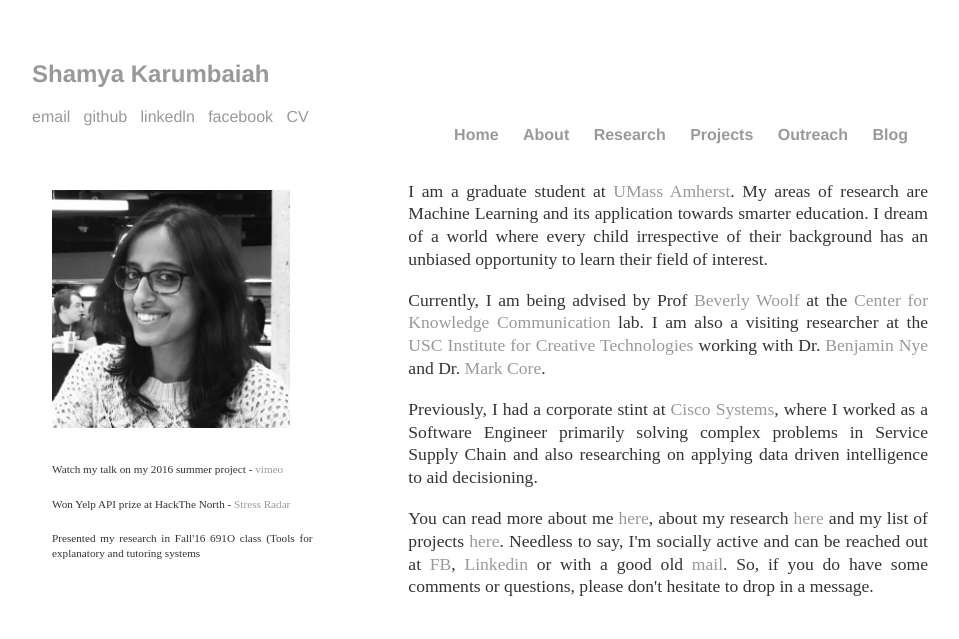
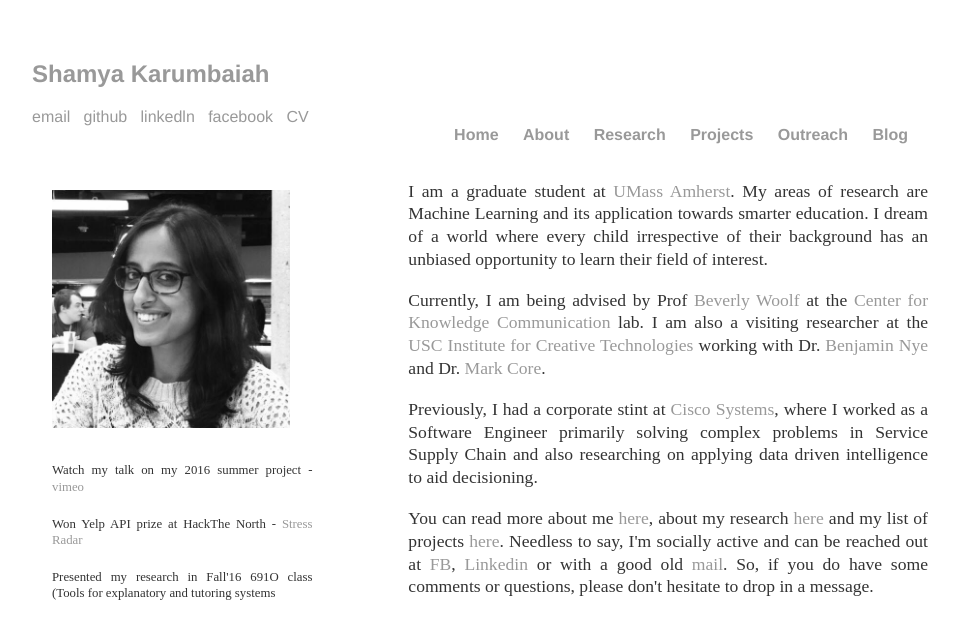
Before and after one commit to Shamya/shamyatest.github.io, a Jekyll site: the page built from index.html, in a window 1280 px wide. Shown: the top 639 px of the page, without its empty margins (160-1119 px from the left). Built offline with Jekyll 4.4.1, drawn with Linux system fonts in a browser that asks for light colours.

Commit message:
Update index.html

```diff
--- a/index.html
+++ b/index.html
@@ -7,9 +7,9 @@ title: Shamya Karumbaiah
   <br>
   <img src="/images/shamya.jpg" height=70% width=70% style="margin:10px 20px 10px 20px"></img>
 
-  <p style="margin:20px 60px 20px 20px;font-size:70%"> Watch my talk on my 2016 summer project - <a href ="https://vimeo.com/178362096">vimeo</a> </p>
-  <p style="margin:20px 60px 20px 20px;font-size:70%">Won Yelp API prize at HackThe North - <a href ="http://devpost.com/software/hackthenorth2016-3xg5le">Stress Radar</a></p>
-  <p style="margin:20px 60px 20px 20px;font-size:70%">Presented my research in Fall'16 691O class (Tools for explanatory and tutoring systems</a></p>
+  <p style="margin:20px 60px 20px 20px;font-size:80%"> Watch my talk on my 2016 summer project - <a href ="https://vimeo.com/178362096">vimeo</a> </p>
+  <p style="margin:20px 60px 20px 20px;font-size:80%">Won Yelp API prize at HackThe North - <a href ="http://devpost.com/software/hackthenorth2016-3xg5le">Stress Radar</a></p>
+  <p style="margin:20px 60px 20px 20px;font-size:80%">Presented my research in Fall'16 691O class (Tools for explanatory and tutoring systems</a></p>
 </div>
 
 <div style="width: 58%; float:right;  position: relative;">
```
